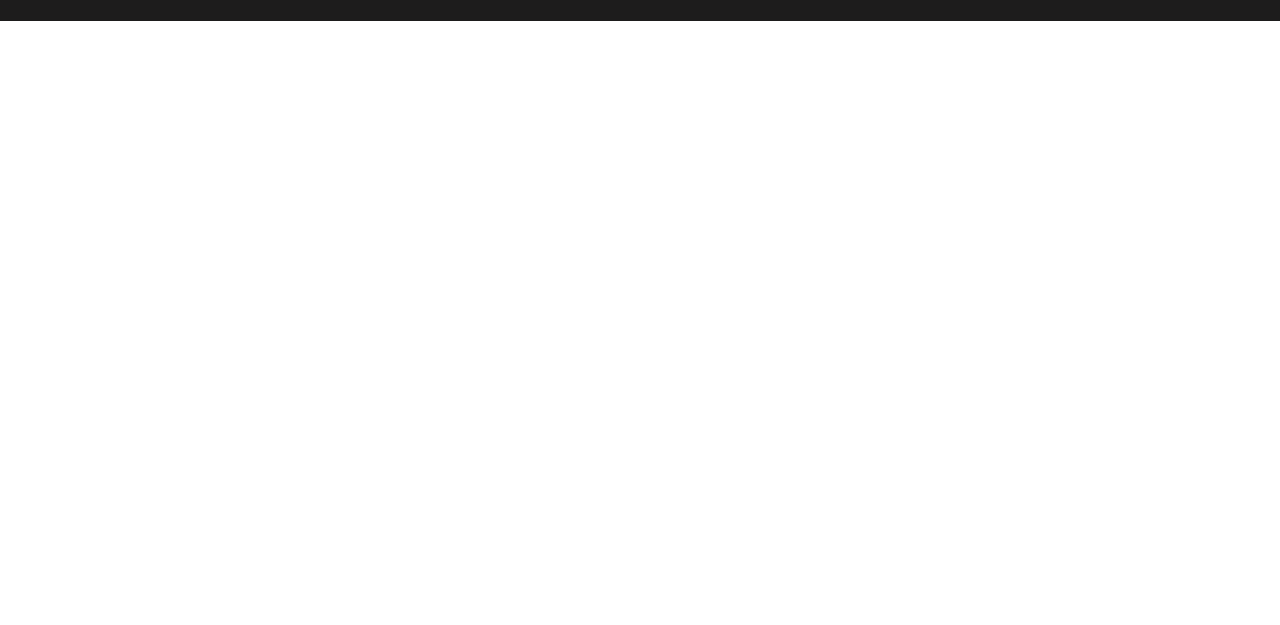
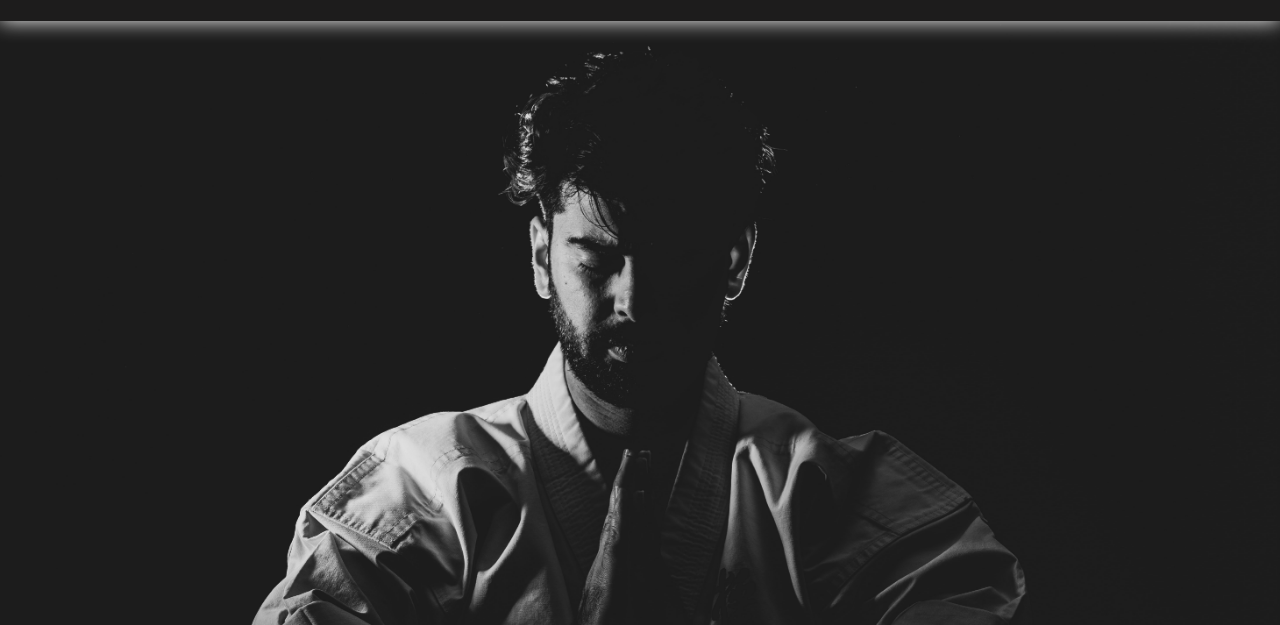
Before and after one commit to Grapensparr/git, a website built with Parcel: page src/index.html in a window 1280 px wide. Shown: the part 175-800 px from the top of the page. Built offline with nearby package versions, Linux system fonts and the light colour scheme.

Commit message:
Cherry-pick background image

```diff
--- a/src/index.html
+++ b/src/index.html
@@ -21,6 +21,9 @@
             <path d="M948.063 47.312C955.103 47.312 961.503 48.464 967.263 50.768C972.895 53.072 977.823 56.4 982.047 60.752C986.015 64.848 989.087 70.096 991.263 76.496C993.439 82.768 994.527 89.68 994.527 97.232C994.527 104.784 993.439 111.696 991.263 117.968C989.087 124.368 986.015 129.616 982.047 133.712C977.823 138.064 972.895 141.392 967.263 143.696C961.503 146 955.103 147.152 948.063 147.152C941.023 147.152 934.623 146 928.863 143.696C923.231 141.392 918.303 138.064 914.079 133.712C910.239 129.744 907.103 124.496 904.671 117.968C902.623 112.464 901.599 105.552 901.599 97.232C901.599 88.912 902.623 82 904.671 76.496C907.103 69.968 910.239 64.72 914.079 60.752C918.303 56.4 923.231 53.072 928.863 50.768C934.623 48.464 941.023 47.312 948.063 47.312ZM948.063 134.096C957.919 134.096 965.087 130.896 969.567 124.496C974.303 117.84 976.671 108.816 976.671 97.424C976.671 86.032 974.303 77.008 969.567 70.352C965.087 63.952 957.919 60.752 948.063 60.752C943.071 60.752 938.847 61.52 935.391 63.056C932.063 64.592 929.119 67.024 926.559 70.352C924.127 73.68 922.335 77.52 921.183 81.872C919.903 86.992 919.263 92.24 919.263 97.616C919.263 102.736 919.903 107.856 921.183 112.976C922.335 117.328 924.127 121.168 926.559 124.496C928.735 127.44 931.679 129.744 935.391 131.408C939.487 133.2 943.711 134.096 948.063 134.096Z" stroke="white" stroke-width="4" mask="url(#path-1-outside-1_104_9)"/>
         </svg>
     </header>
+    <main>
+        <img src='../img/background.jpg' alt=''>
+    </main>
     <script src='ts/main.ts'></script>
 </body>
 </html>
```
Also changed, not shown: img/background.jpg (added).
